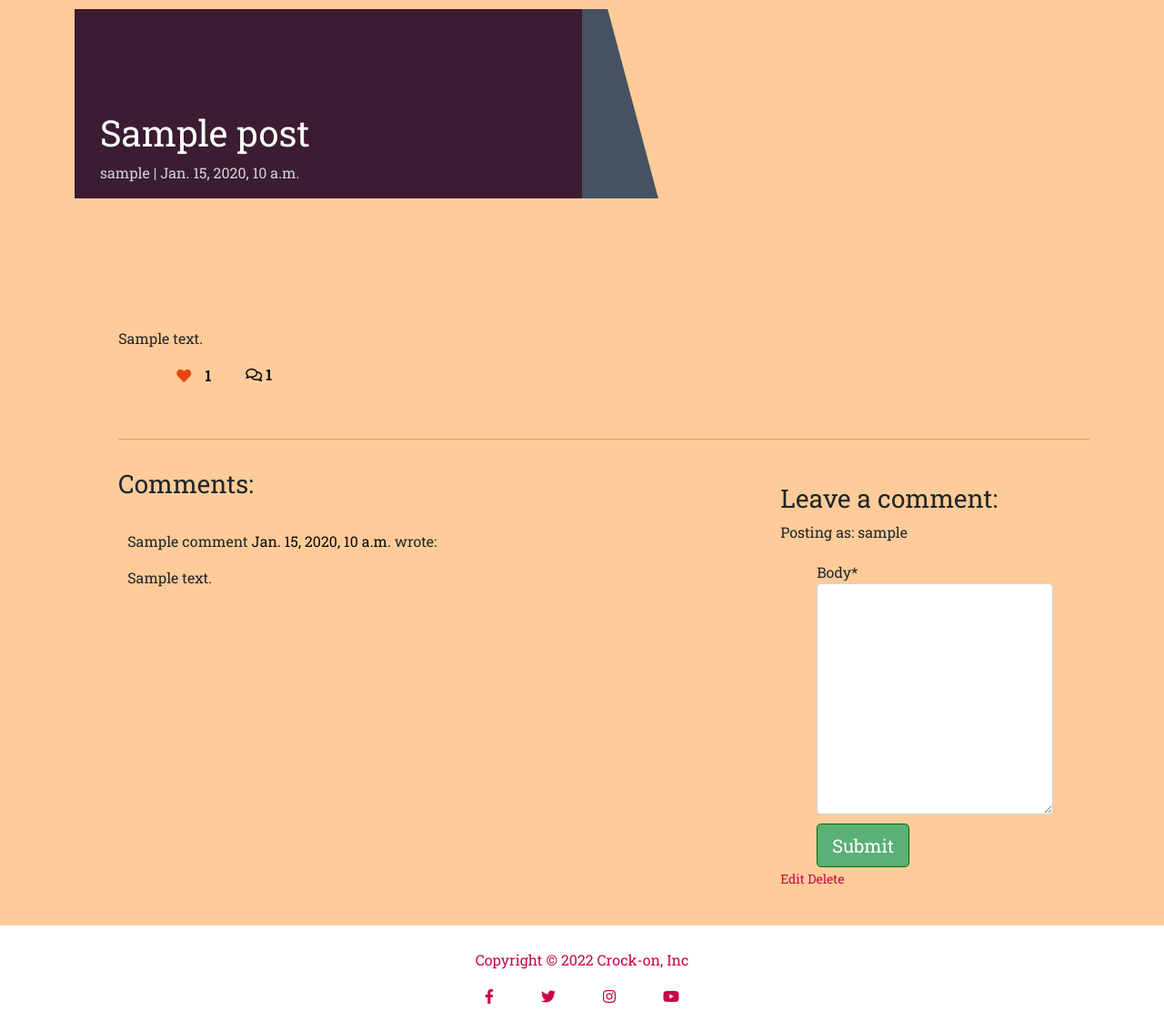
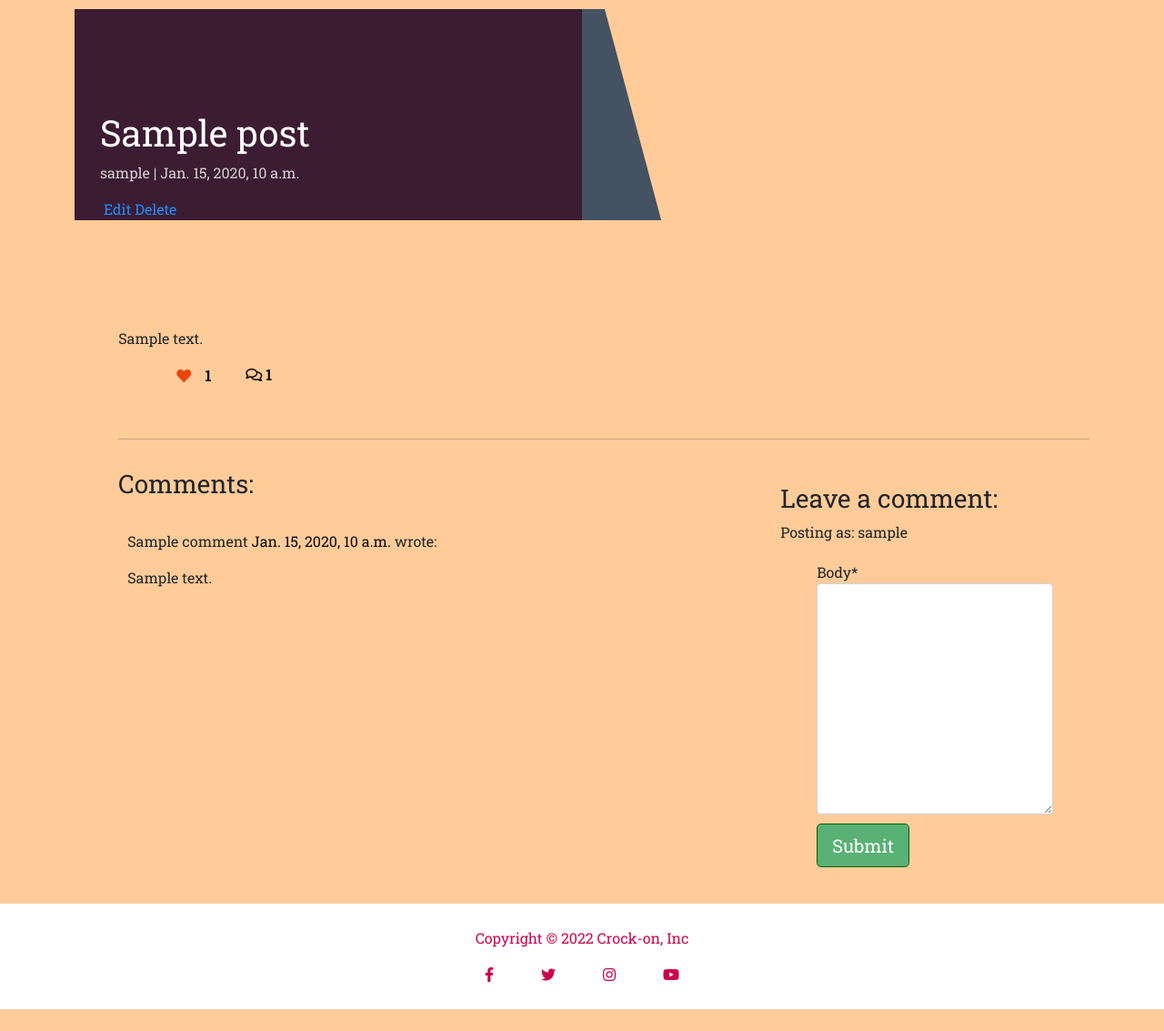
Before and after one commit to rocrill/crock-on, a Django app: a page that uses templates/post_detail.html in a window 1280 px wide. Shown: the part 74-1207 px from the top of the page at 91% size. After the commit the page ends 1183 px from the top, so only its background shows below. Run offline with Django 3.2, Linux system fonts and the light colour scheme; a user stored in the database is signed in; tables that the repository leaves empty hold one stand-in row (values such as "Sample post"); some libraries are stand-ins or nearby versions.

Commit message:
Move edit and delete links on post detail page to more visible place for authors.

```diff
--- a/static/css/style.css
+++ b/static/css/style.css
@@ -69,6 +69,15 @@ body {
 
 .create_update_button {
     margin-bottom: 20px;
+}
+
+.author_edit {
+    margin-left:32px;
+}
+
+
+.author_edit > a {
+    color: #1E90FF !important;
 }
 
 .card {
--- a/templates/post_detail.html
+++ b/templates/post_detail.html
@@ -10,6 +10,12 @@
                 <h1 class="post-title">{{ post.title }}</h1>
                 <!-- Post author goes before the | the post's created date goes after -->
                 <p class="post-subtitle">{{ post.author }} | {{ post.created_on}}</p>
+                {% if user == post.author %}
+                <div class="author_edit">
+                    <a href="{% url 'post-update' post.slug %}">Edit</a>
+                    <a href="{% url 'post-delete' post.slug %}">Delete</a>
+                </div>
+                {% endif %}
             </div>
             <div class="d-none d-md-block col-md-6 masthead-image">
                 <!-- The featured image URL goes in the src attribute -->
@@ -118,12 +124,7 @@
                     {% csrf_token %}
                     <button type="submit" class="btn btn-signup btn-lg">Submit</button>
                 </form>
-                {% if user == post.author %}
-                <small>
-                    <a href="{% url 'post-update' post.slug %}">Edit</a>
-                    <a href="{% url 'post-delete' post.slug %}">Delete</a>
-                </small>
-                {% endif %}
+
 
                 {% endif %}
                 {% endif %}
```
